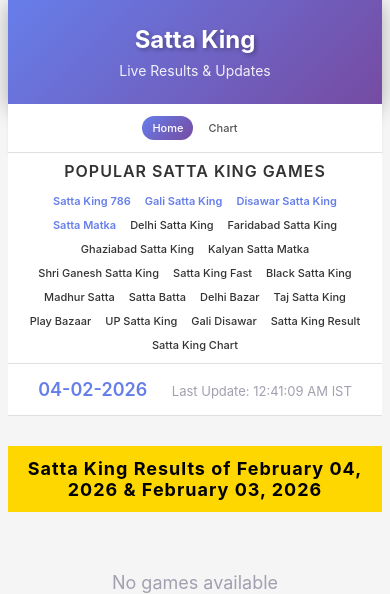
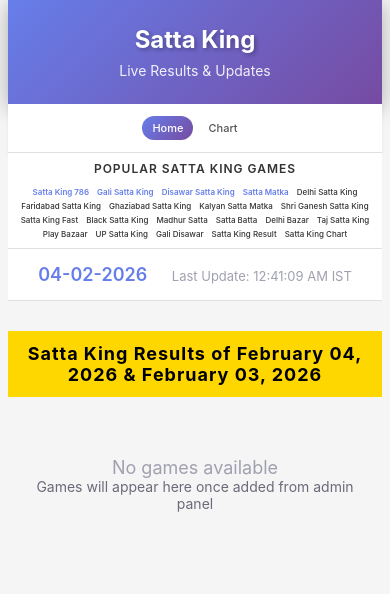
Before and after one commit to codinghunt24/sattawala, a Flask app: page / in a window 390 px wide. Shown: the top 594 px of the page. Run offline with Flask 3, Linux system fonts and the light colour scheme; data that the repository does not hold is empty; some libraries are stand-ins or nearby versions.

Commit message:
Make game names and related text smaller on all devices
Reduce font sizes for hero titles, game tags, and containers across different screen resolutions in the HTML template.

Replit-Commit-Author: Agent
Replit-Commit-Session-Id: aee7e865-1a99-432c-9787-d3033c94b277
Replit-Commit-Checkpoint-Type: full_checkpoint
Replit-Commit-Event-Id: ad9b4ca0-ab6e-451c-9625-c7c71347a172
Replit-Commit-Screenshot-Url: https://storage.googleapis.com/screenshot-production-us-central1/5c5b60f3-96fb-4ea4-8b2d-7cb9d62b34ba/aee7e865-1a99-432c-9787-d3033c94b277/8aMivB0
Replit-Helium-Checkpoint-Created: true

```diff
--- a/templates/index.html
+++ b/templates/index.html
@@ -349,8 +349,8 @@
         background: transparent;
         border: none;
         color: #333;
-        padding: 3px 6px;
-        font-size: 13px;
+        padding: 2px 4px;
+        font-size: 10px;
         font-weight: 500;
         cursor: default;
     }
@@ -361,15 +361,14 @@
     }
 
     @media (max-width: 768px) {
-        .hero-title { font-size: 18px; }
-        .hero-subtitle { font-size: 12px; }
-        .game-tag { font-size: 12px; }
+        .hero-title { font-size: 14px; }
+        .game-tag { font-size: 9px; }
     }
 
     @media (max-width: 480px) {
-        .hero-title { font-size: 16px; }
-        .game-tags-container { gap: 4px; }
-        .game-tag { font-size: 11px; padding: 3px 5px; }
+        .hero-title { font-size: 12px; }
+        .game-tags-container { gap: 2px; }
+        .game-tag { font-size: 8px; padding: 1px 3px; }
     }
 
     .no-games {
```
